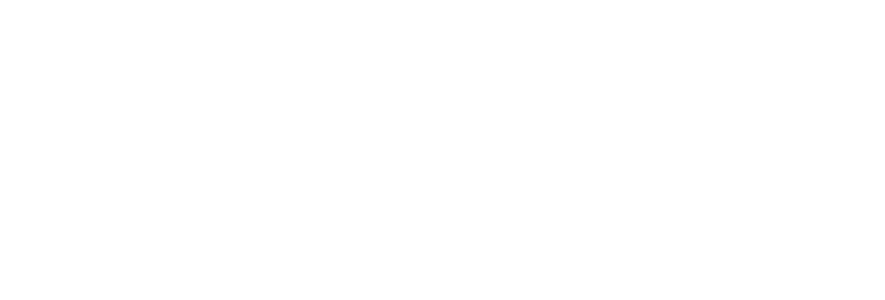
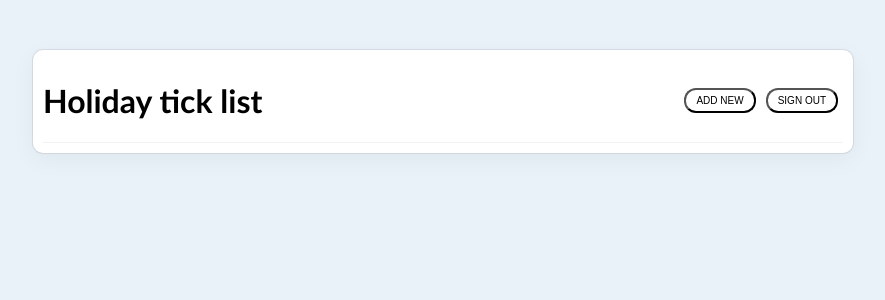
Before and after one commit to nconlisk/TODO_APP-deployed, a React (Create React App) app in the folder client/: page / in a window 1280 px wide. Shown: the top 300 px of the page, without its empty margins (197-1082 px from the left). Built offline with nearby package versions, Linux system fonts and the light colour scheme.

Commit message:
updated source files and components

```diff
--- a/client/src/App.js
+++ b/client/src/App.js
@@ -1,7 +1,11 @@
+import ListHeader from "./components/ListHeader";
+
+
 
 const App = () => {
   return (
-    <div>
+    <div className="app">
+      <ListHeader listName={"Holiday tick list"}></ListHeader>
     </div>
   );
 }
--- a/client/src/components/ListHeader.js
+++ b/client/src/components/ListHeader.js
@@ -1,6 +1,17 @@
-const ListHeader = () => {
+const ListHeader = ({listName}) => {
+
+
+    const signOut = () => {
+         console.log('signout') //placeholder for signout function
+    }
+
     return (
-      <div>
+      <div className="list-header">
+        <h1>{listName}</h1>
+        <div className="button-container">
+            <button className="create">ADD NEW</button>
+            <button className="signout" onClick={signOut}>SIGN OUT</button>
+        </div>
       </div>
     );
   }
--- a/client/src/index.css
+++ b/client/src/index.css
@@ -0,0 +1,45 @@
+body{
+    margin: 0;
+    padding: 0;
+    background-color: rgb(233, 241,249);
+    display: flex;
+    justify-content: center;
+    font-family: 'Trebuchet MS', 'Lucida Sans Unicode', 'Lucida Grande', 'Lucida Sans', Arial, sans-serif;
+
+}
+
+
+.app{
+    background-color: rgb(255, 255, 255);
+    box-shadow: rgba(0,0,0, 0.05) 0 6px 24px, rgba(0,0,0, 0.08) 0 0 0 1px;
+    border-radius: 10px;
+    padding: 10px;
+    width: 800px;
+    margin-top: 50px;
+
+
+}
+
+.button-container{
+    display: flex;
+    align-items: center;
+}
+
+.button-container button {
+    margin: 0 5px;
+    padding: 5px 10px;
+    font-size: 10px;
+    border-radius: 12px;
+    background-color: transparent;
+
+}
+
+/* List Header */
+
+.list-header{
+    width: 100%;
+    display: flex;
+    justify-content: space-between;
+    border-bottom: rgba(0,0,0, 0.05) 1px solid;
+
+}
```
Also changed, not shown: 1 other file (tests, documents, lock files or other folders).
